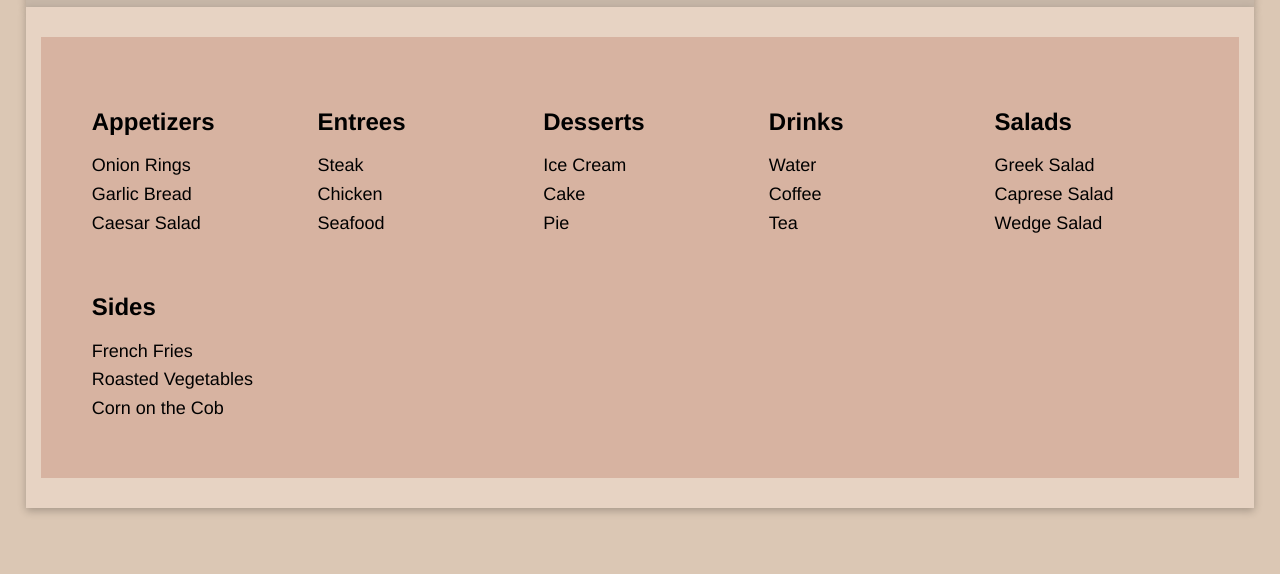
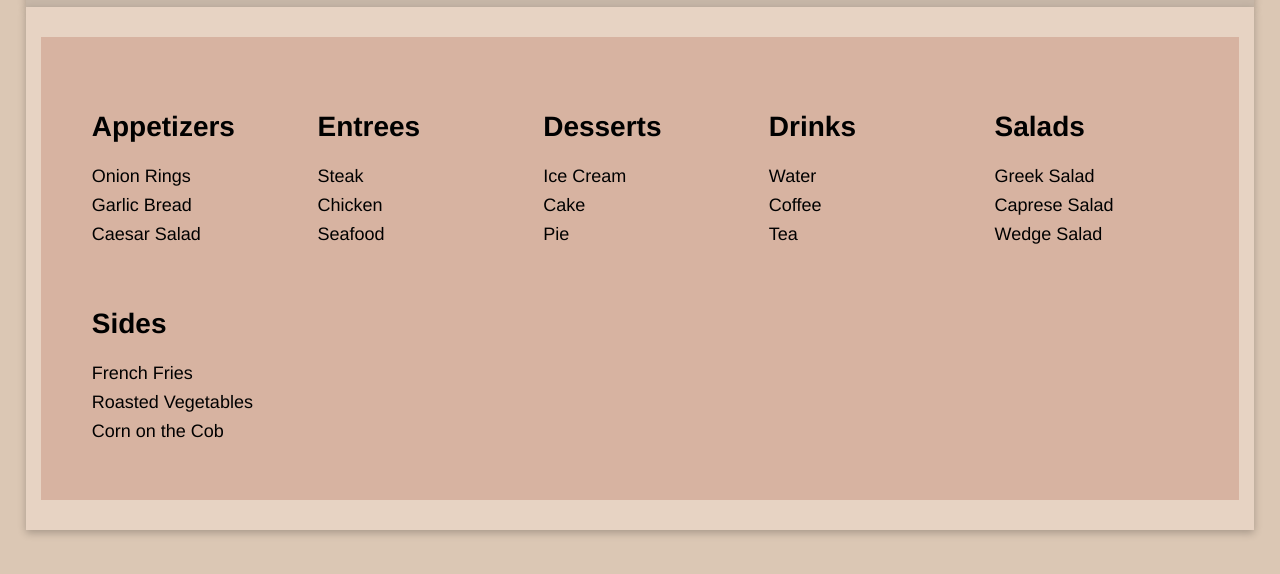
Before and after one commit to dyegocouto/restaurant, a website built with Vite: page index.html in a window 1280 px wide. Both pictures are taken after a click on the button "Menu". Shown: the part 154-728 px from the top of the page. Built offline with nearby package versions, Linux system fonts and the light colour scheme.

Commit message:
style: adjust menu heading font size
Slight adjustment. Mostly so the element won't depend on default browser
rules. It scales better.

```diff
--- a/src/styles/menu.css
+++ b/src/styles/menu.css
@@ -13,6 +13,10 @@
   width: min(18rem, 100%);
 }
 
+.menu-section h2 {
+  font-size: clamp(1.625rem, 3vw, 1.75rem);
+}
+
 .menu-section ul {
   list-style-type: none;
   padding: 0;
```
